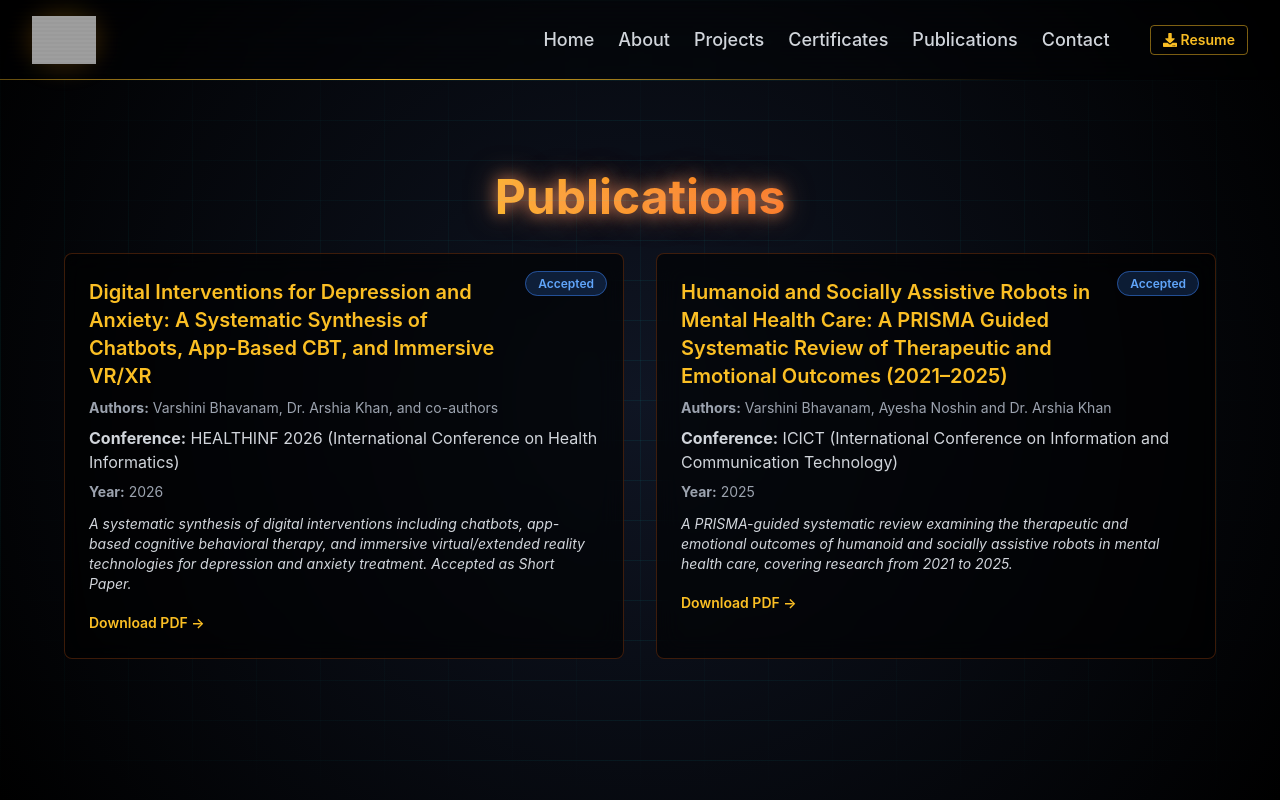
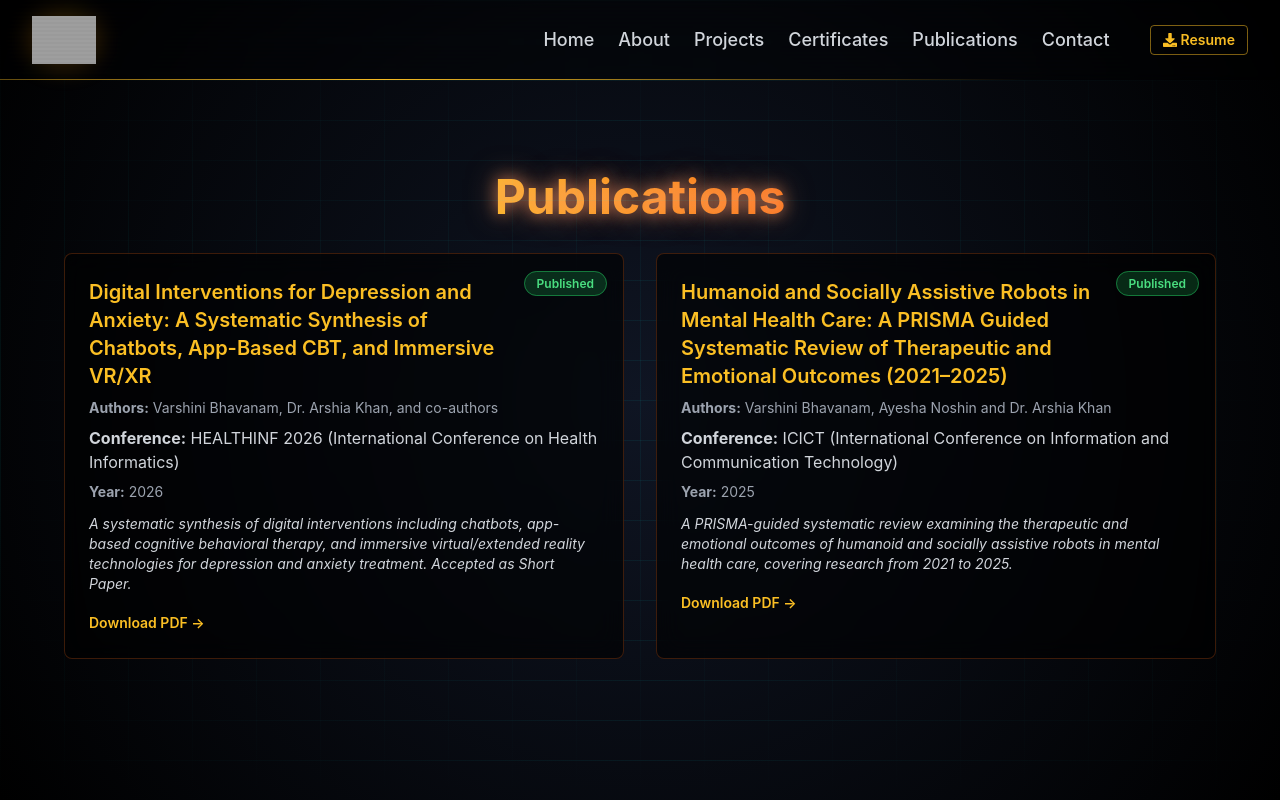
Before and after one commit to varsha698/portfolio-website, a React (Vite) app: page /#/publications in a window 1280 px wide. Shown: the top 800 px of the page. Built offline with nearby package versions, Linux system fonts and the light colour scheme; grey boxes are pictures that could not be loaded.

Commit message:
Update publication status: Accepted → Published
Both HEALTHINF 2026 and ICICT 2025 are now published.

```diff
--- a/src/pages/Publications.jsx
+++ b/src/pages/Publications.jsx
@@ -6,7 +6,7 @@ const publications = [
     authors: "Varshini Bhavanam, Dr. Arshia Khan, and co-authors",
     conference: "HEALTHINF 2026 (International Conference on Health Informatics)",
     year: "2026",
-    status: "Accepted",
+    status: "Published",
     url: "/HEALTHINF_2026_Digital_Interventions.pdf",
     abstract: "A systematic synthesis of digital interventions including chatbots, app-based cognitive behavioral therapy, and immersive virtual/extended reality technologies for depression and anxiety treatment. Accepted as Short Paper.",
   },
@@ -15,7 +15,7 @@ const publications = [
     authors: "Varshini Bhavanam, Ayesha Noshin and Dr. Arshia Khan",
     conference: "ICICT (International Conference on Information and Communication Technology)",
     year: "2025",
-    status: "Accepted",
+    status: "Published",
     url: "/ICICT_Mental_Health_and_Robotics.pdf",
     abstract: "A PRISMA-guided systematic review examining the therapeutic and emotional outcomes of humanoid and socially assistive robots in mental health care, covering research from 2021 to 2025.",
   },
```
